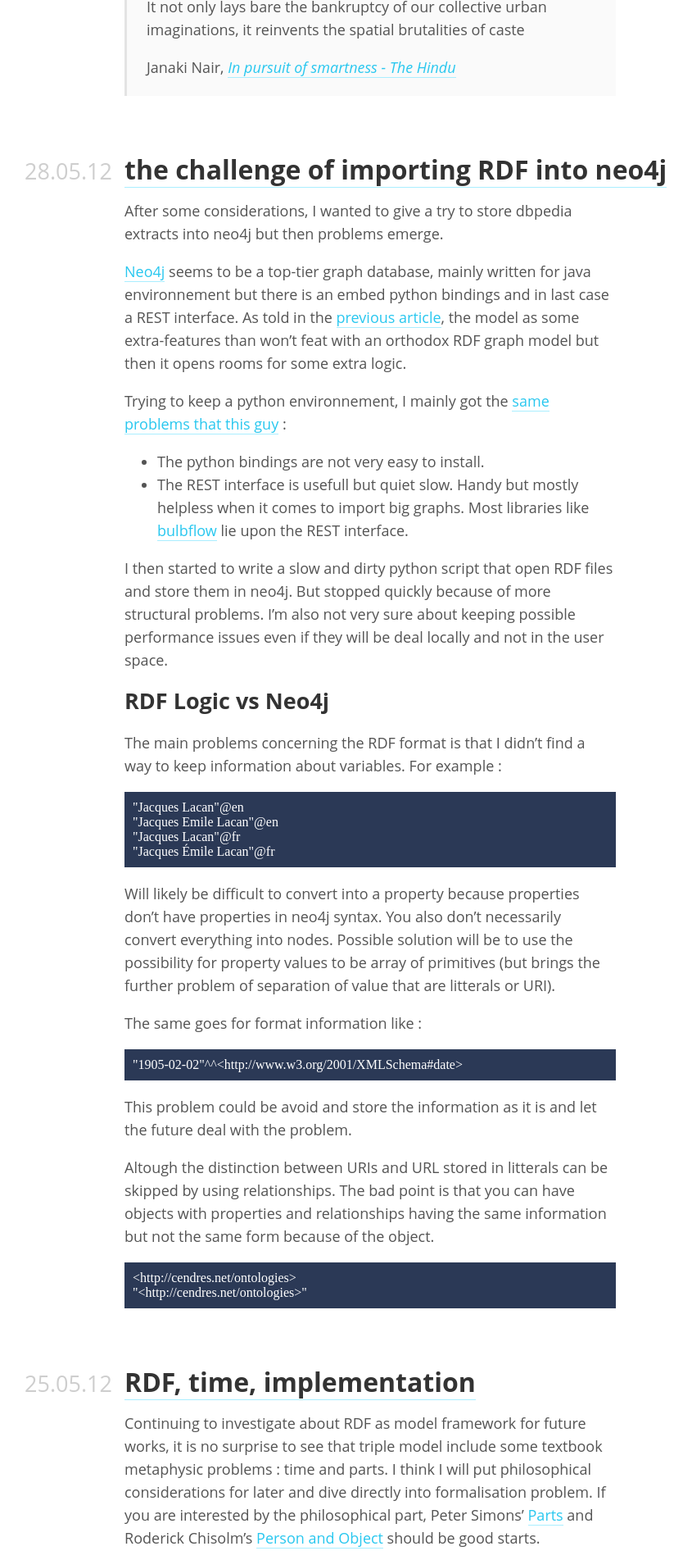
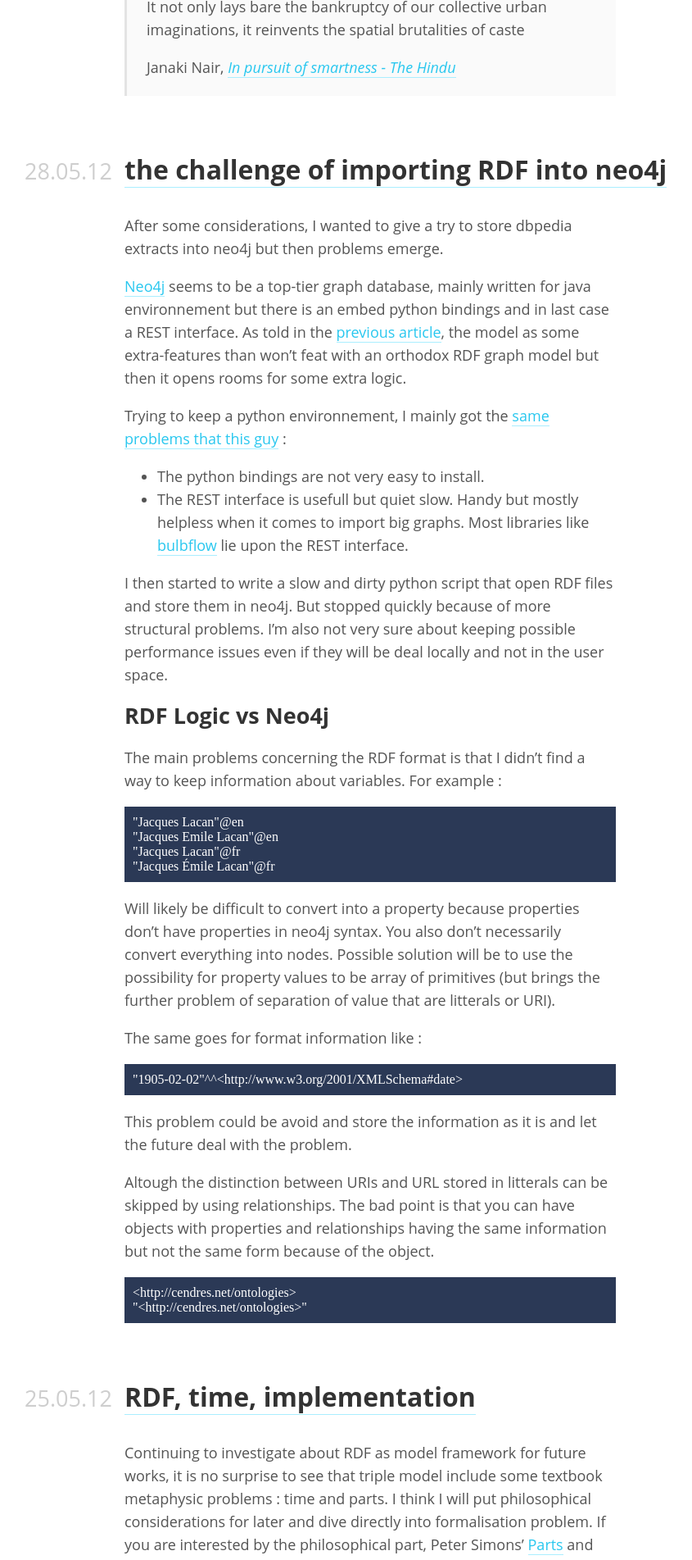
Before and after one commit to taniki/cendres.net, a Jekyll site: the page built from index.html, in a window 1280 px wide. Shown: the part 1245-3148 px from the top of the page at 82% size, without its empty margins (188-1033 px from the left). Built offline with Jekyll 4.4.1, drawn with Linux system fonts in a browser that asks for light colours; nearby versions of some CDN libraries; Markdown is read by kramdown in place of the engine named in the settings; the list of posts is cut into pages by our own code.

Commit message:
proper top spacing for articles

```diff
--- a/_layouts/post.html
+++ b/_layouts/post.html
@@ -13,7 +13,7 @@
               <h2 class="post-title" itemprop="name"><a href="{{ post.url }}" itemprop="url">{{ page.title }}</a></h2>
               <time datetime="{{ page.date | date_to_long_string }}">{{ page.date | date: "%d.%m.%y" }}</time>
             </header>
-        <section class="post" itemprop="description">
+        <section class="post-content" itemprop="description">
           {{ content }}
         </section>
         <div class="post-meta">
--- a/css/main.css
+++ b/css/main.css
@@ -85,6 +85,10 @@
   border-bottom: 1px solid #28c7ef;
 }
 
+section.post-content {
+  padding-top: 1em;
+}
+
 article {
   margin-bottom: 72px;
 }
--- a/index.html
+++ b/index.html
@@ -11,8 +11,8 @@
               <h2 class="post-title" itemprop="name"><a href="{{ post.url }}" itemprop="url">{{ post.title }}</a></h2>
               <time datetime="{{ post.date | date_to_long_string }}">{{ post.date | date: "%d.%m.%y" }}</time>
             </header>
-            <section class="post-excerpt" itemprop="description">
-              <p>{{ post.content }}</p>
+            <section class="post-content" itemprop="description">
+              {{ post.content }}
             </section>
 
 <!--            <span class="post-tags-set">on {{#foreach tags}}<span class="post-tag-{{slug}}">{{#if @first}}{{else}}, {{/if}}<a href="/tag/{{slug}}">{{name}}</a></span>{{/foreach}}</span>-->
```
